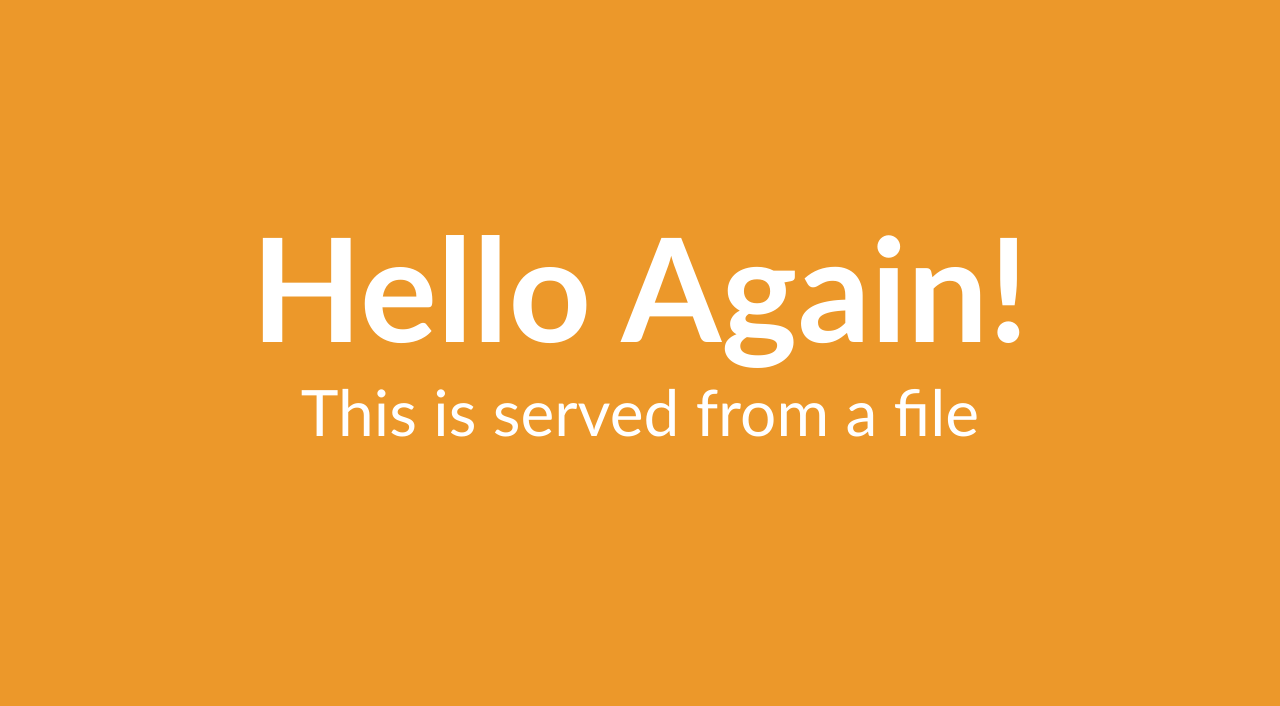
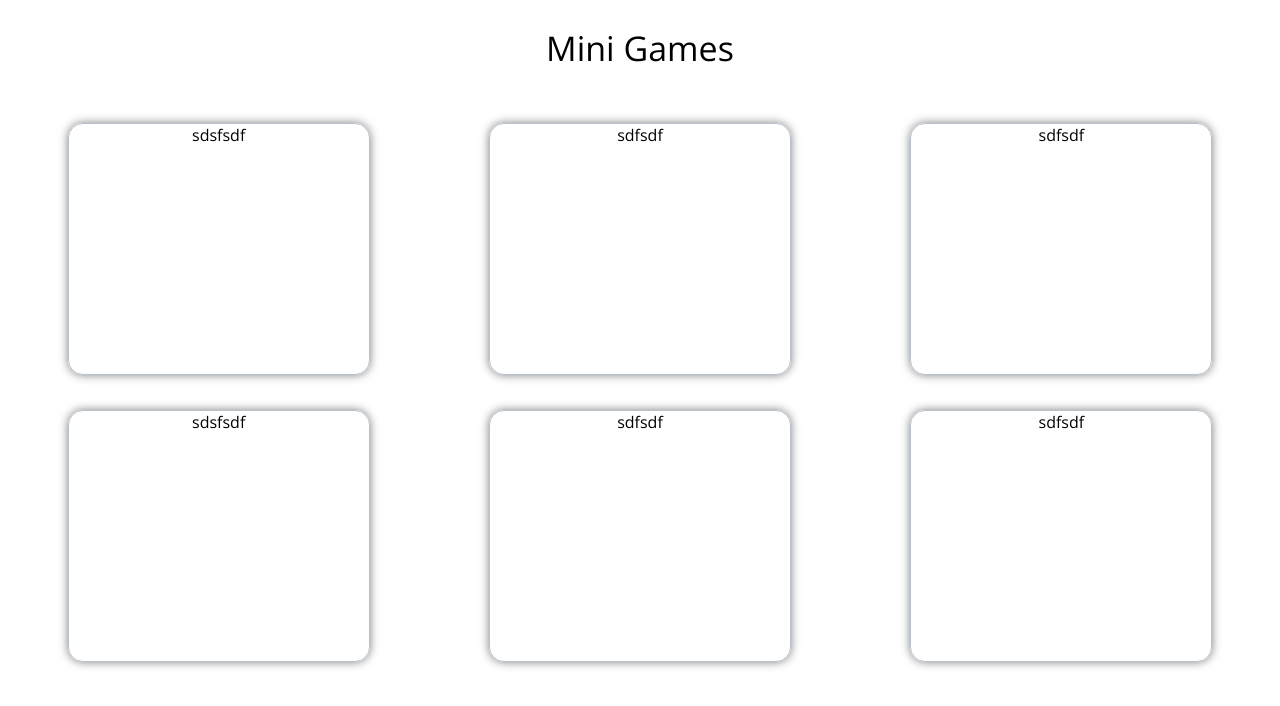
Before and after one commit to AVirolainen/mini_games, a website: page index.html in a window 1280 px wide. Drawn offline with nearby package versions, Linux system fonts and the light colour scheme.

Commit message:
main page

```diff
--- a/index.html
+++ b/index.html
@@ -2,53 +2,49 @@
 
 <head>
     <title>My Website</title>
-    <style>
-        *,
-        html {
-            margin: 0;
-            padding: 0;
-            border: 0;
-        }
 
-        html {
-            width: 100%;
-            height: 100%;
-        }
+    <link rel="preconnect" href="https://fonts.googleapis.com">
+    <link rel="preconnect" href="https://fonts.gstatic.com" crossorigin>
+    <link href="https://fonts.googleapis.com/css2?family=Open+Sans:wght@300;400;700&display=swap" rel="stylesheet">
 
-        body {
-            width: 100%;
-            height: 100%;
-            position: relative;
-            background-color: rgb(236, 152, 42);
-        }
-
-        .center {
-            width: 100%;
-            height: 50%;
-            margin: 0;
-            position: absolute;
-            top: 50%;
-            left: 50%;
-            transform: translate(-50%, -50%);
-            color: white;
-            font-family: "Trebuchet MS", Helvetica, sans-serif;
-            text-align: center;
-        }
-
-        h1 {
-            font-size: 144px;
-        }
-
-        p {
-            font-size: 64px;
-        }
-    </style>
+    <link rel="stylesheet" href="./style.css">
 </head>
 
 <body>
-    <div class="center">
-        <h1>Hello Again!</h1>
-        <p>This is served from a file</p>
+    <header class="header">
+        Mini Games
+    </header>
+
+    <div class="main-body">
+        <div class="row-games">
+            <div class="block-game">
+                sdsfsdf
+            </div>
+
+            <div class="block-game">
+                sdfsdf
+            </div>
+
+            <div class="block-game">
+                sdfsdf
+            </div>
+        </div>
+    </div>
+
+    <div class="main-body">
+        <div class="row-games">
+            <div class="block-game">
+                sdsfsdf
+            </div>
+
+            <div class="block-game">
+                sdfsdf
+            </div>
+
+            <div class="block-game">
+                sdfsdf
+            </div>
+        </div>
     </div>
 </body>
 
--- /dev/null
+++ b/style.css
@@ -0,0 +1,42 @@
+body{
+    font-family: 'Open Sans', sans-serif;
+}
+
+.header{
+    width: 100%;
+    height: 80px;
+    display: flex;
+    align-items: center;
+    justify-content: space-around;
+
+    font-size: 34px;
+}
+
+.main-body{
+    margin-top: 35px;
+}
+
+.row-games{
+    display: flex;
+    justify-content: space-around;
+}
+.row-games:nth-child(2){
+    margin-top: 30px;
+}
+
+.block-game{
+    text-align: center;
+    height: 250px;
+    width: 300px;
+
+    border: 1px solid #b8c2cc;
+    border-radius: 15px;
+    box-shadow: 0 0 10px rgba(0,0,0,0.5);
+
+    transition: 0.5s linear;
+}
+
+.block-game:hover{
+    height: 270px;
+    width: 320px;
+}
```
Also changed, not shown: package.json (+5 -2 lines), 2 other files.
